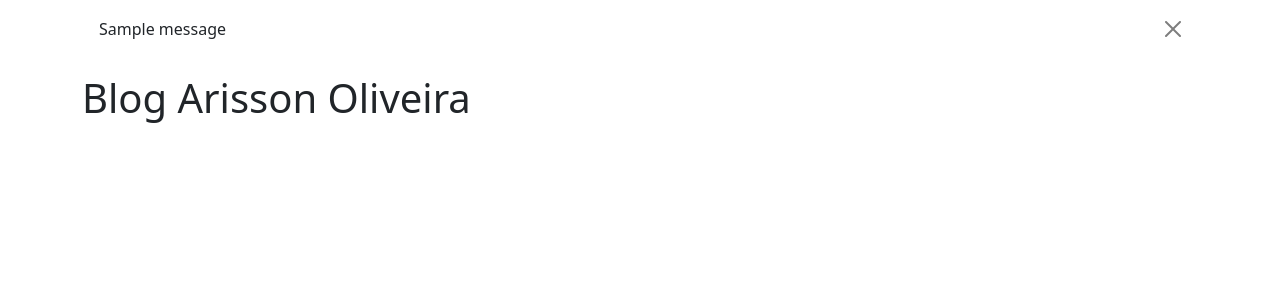
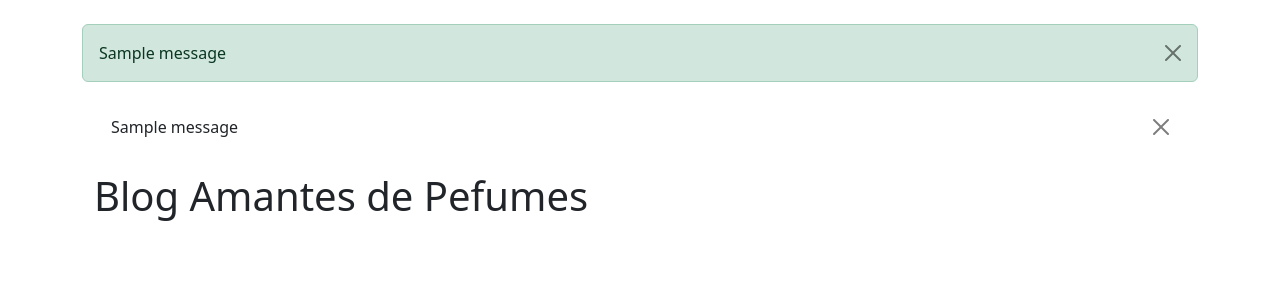
Before and after one commit to Arisson-Oliveira/Blog-Site, a Flask app: page / in a window 1280 px wide. Shown: the part 56-356 px from the top of the page. Run offline with Flask 3, Linux system fonts and the light colour scheme; tables that the repository leaves empty hold one stand-in row (values such as "Sample post"); one stand-in notice (Sample message) is shown.

Commit message:
mensagens de alerta e login

```diff
--- a/comunidadeperfum/__init__.py
+++ b/comunidadeperfum/__init__.py
@@ -12,5 +12,7 @@ app.config['SQLALCHEMY_DATABASE_URI'] = 'sqlite:///comunidade.db'
 database = SQLAlchemy(app)
 bcrypt = Bcrypt(app)
 login_manager = LoginManager(app)
+login_manager.login_view  = 'loginconta'
+login_manager.login_message_category = 'alert-info'
 
 from comunidadeperfum import routes
--- a/comunidadeperfum/routes.py
+++ b/comunidadeperfum/routes.py
@@ -3,7 +3,7 @@ from comunidadeperfum.forms import FormLogin, FormCriarConta, Email
 from comunidadeperfum.models import Usuario
 from flask_sqlalchemy import SQLAlchemy
 from comunidadeperfum import app, database, bcrypt
-from flask_login import login_user, logout_user, current_user
+from flask_login import login_user, logout_user, current_user, login_required
 
 lista_usuarios = []
 
@@ -16,6 +16,7 @@ def contato():
     return render_template('contato.html')
 
 @app.route('/usuarios')
+@login_required
 def usuarios():
     return render_template('usuarios.html', lista_usuarios=lista_usuarios)
 
@@ -29,8 +30,12 @@ def loginconta():
         if usuario and bcrypt.check_password_hash(usuario.senha, form_login.senha.data):
             login_user(usuario, remember=form_login.lembrar_login.data)
             print("Login válido")
-            flash(f'Login feito com sucesso no e-mail: {form_login.email.data}', 'alert-success')
-            return redirect(url_for('homepage'))
+            flash(f'Login feito com sucesso no e-mail: {form_login.email.data}')
+            par_next  = request.args.get('next')
+            if par_next:
+                return render_template(par_next)
+            else:
+                return redirect(url_for('homepage'))
         else:
             flash('Falha no Login. E-mail ou Senha Incorretos.', 'alert-danger')
 
@@ -53,15 +58,18 @@ def loginconta():
 
 
 @app.route('/sair')
+@login_required
 def sair():
     logout_user()
-    flash(f'Logout feito com sucesso', 'alert-success')
+    flash(f'Logout feito com sucesso')
     return redirect(url_for('homepage'))
 
 @app.route('/perfil')
+@login_required
 def perfil():
-    return render_template('perfil.html')
+    return render_template('perfil.html', usuario=current_user)
 
 @app.route('/post/criar')
+@login_required
 def criar_post():
     return render_template('criarpost.html')
--- a/comunidadeperfum/templates/base.html
+++ b/comunidadeperfum/templates/base.html
@@ -8,14 +8,28 @@
 
     {% block head %}
     {% endblock %}
-
 </head>
 <body>
 
     {% include 'navbar.html' %}
 
-    {% block body %}
-    {% endblock %}
+    <div class="container mt-4">
+        {% with messages = get_flashed_messages(with_categories=true) %}
+            {% if messages %}
+                <div>
+                    {% for category, message in messages %}
+                        <div class="alert {{ category if category.startswith('alert-') else 'alert-' + category }} alert-dismissible fade show" role="alert">
+                            {{ message }}
+                            <button type="button" class="btn-close" data-bs-dismiss="alert" aria-label="Close"></button>
+                        </div>
+                    {% endfor %}
+                </div>
+            {% endif %}
+        {% endwith %}
+
+        {% block body %}
+        {% endblock %}
+    </div>
 
     <script src="https://cdn.jsdelivr.net/npm/bootstrap@5.3.3/dist/js/bootstrap.bundle.min.js" integrity="sha384-YvpcrYf0tY3lHB60NNkmXc5s9fDVZLESaAA55NDzOxhy9GkcIdslK1eN7N6jIeHz" crossorigin="anonymous"></script>
 </body>
--- a/comunidadeperfum/templates/home.html
+++ b/comunidadeperfum/templates/home.html
@@ -20,7 +20,7 @@
     {% endif %}
     {% endwith %}
 
-    <h1>Blog Arisson Oliveira</h1>
+    <h1>Blog Amantes de Pefumes</h1>
 
 </div>
 
--- a/comunidadeperfum/templates/perfil.html
+++ b/comunidadeperfum/templates/perfil.html
@@ -6,8 +6,9 @@
 <div class="container">
 
     <h1>
-        Meu Perfil
+        Meu Perfil: {{ usuario.username }}
     </h1>
+
 </div>
 
 
```
Also changed, not shown: comunidadeperfum/static/style.css (added).
